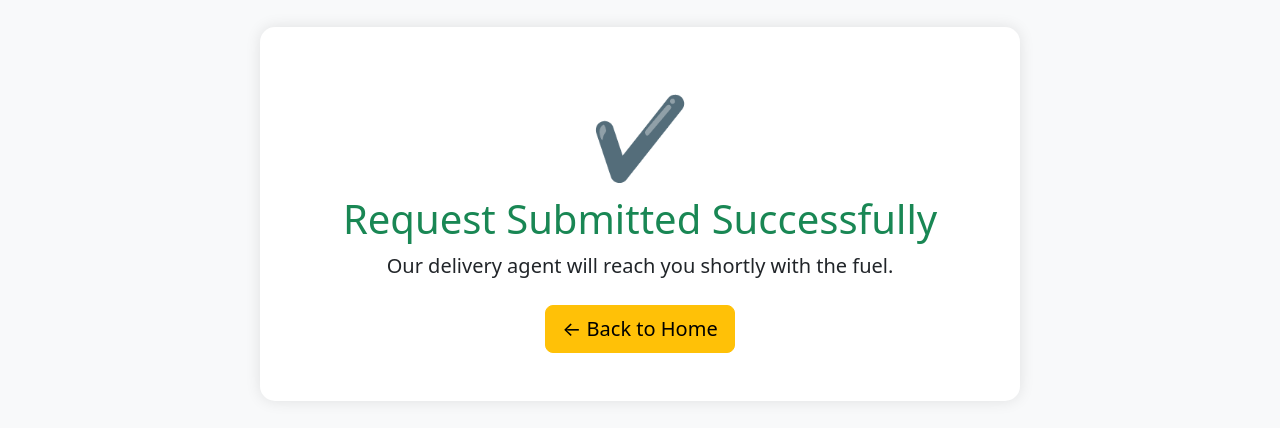
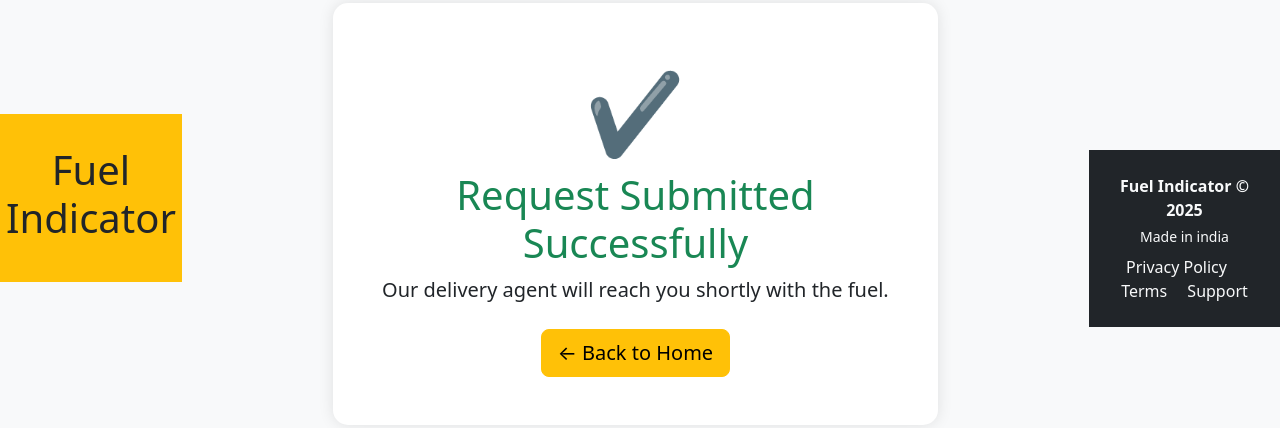
Before and after one commit to Devaraj03/fueldelivery, a website: page public/success.html in a window 1280 px wide. Shown: the part 186-614 px from the top of the page. Drawn offline with nearby package versions, Linux system fonts and the light colour scheme.

Commit message:
Update success.html

```diff
--- a/public/success.html
+++ b/public/success.html
@@ -41,6 +41,9 @@
   </style>
 </head>
 <body class="d-flex align-items-center justify-content-center vh-100">
+  <header class="header">
+    <h1 class="text-dark">Fuel Indicator</h1>
+  </header>
 
   <div class="container">
     <div class="row justify-content-center">
@@ -61,6 +64,18 @@
       </div>
     </div>
   </div>
+    <!-- Stylish Footer -->
+  <footer class="mt-5 bg-dark text-light py-4">
+    <div class="container text-center">
+      <p class="mb-1 fw-semibold"> Fuel Indicator &copy; 2025</p>
+      <p class="mb-2 small">Made in india</p>
+      <div>
+        <a href="#" class="text-light text-decoration-none me-3">Privacy Policy</a>
+        <a href="#" class="text-light text-decoration-none me-3">Terms</a>
+        <a href="#" class="text-light text-decoration-none">Support</a>
+      </div>
+    </div>
+  </footer>
 
   <script>
     // Get UID from URL
```
